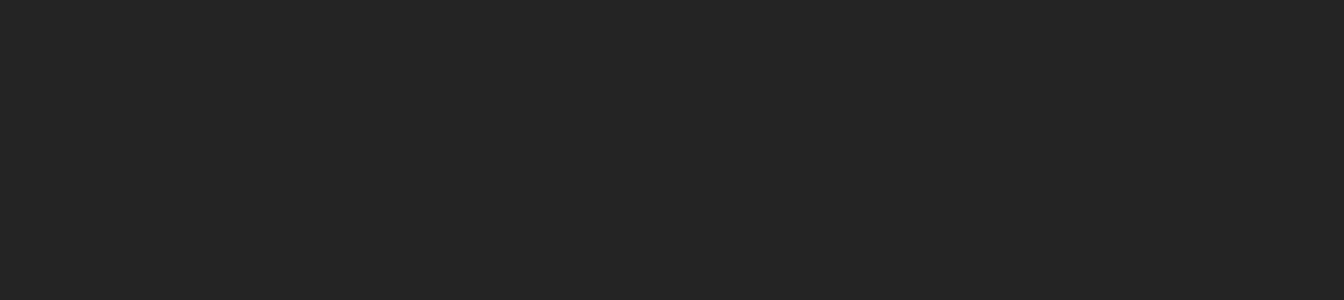
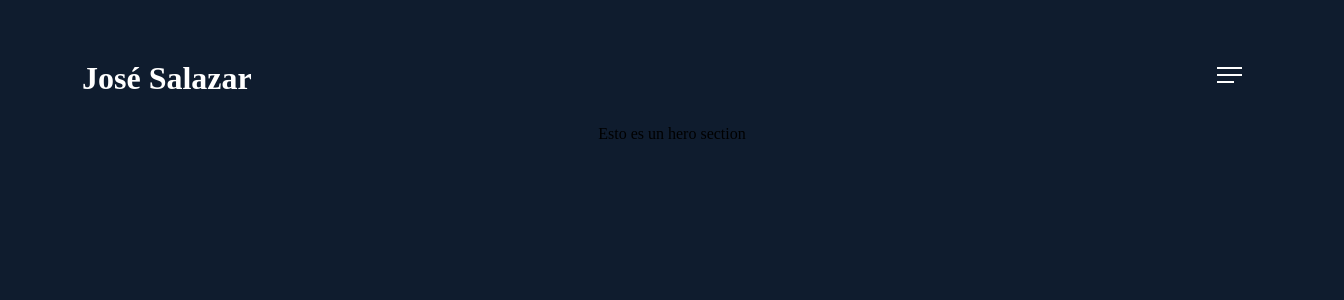
Before and after one commit to Sleusnarmed/jose-salazar_portfolio, a React (Vite) app: page / in a window 1280 px wide. Shown: the top 300 px of the page, 1344 px wide, since content can reach past the window. Built offline with nearby package versions, Linux system fonts and the light colour scheme.

Commit message:
header-burger_menu-init

```diff
--- a/src/App.jsx
+++ b/src/App.jsx
@@ -1,9 +1,13 @@
 import './App.css'
+import Header from './components/header/Header'
+import Hero from './components/hero/Hero'
 
 function App() {
 
   return (
     <>
+      <Header/>
+      <Hero/>
     </>
   )
 }
--- a/src/components/header/Header.jsx
+++ b/src/components/header/Header.jsx
@@ -1,11 +1,59 @@
-import './header.module.css'
+import { useState } from "react";
+import styles from "./header.module.css";
 
 const Header = () => {
+  const [hamburgerOpen, setHamburgerOpen] = useState(false);
+
+  const toggleHamburger = () => {
+    setHamburgerOpen(!hamburgerOpen);
+    console.log(hamburgerOpen);
+  };
+
   return (
-    <div>
-      Header
+    <div className={styles.headerContainer}>
+      <div className={styles.headerContainer_navbar}>
+        <h1 className={styles.headerContainer_name}>José Salazar</h1>
+        <button
+          className={`${styles.headerContainer_burgerMenu} ${
+            hamburgerOpen ? styles.open : ""
+          }`}
+          onClick={toggleHamburger}
+          aria-expanded={hamburgerOpen} // Para indicar el estado del menú (importante para accesibilidad)
+          aria-label="Toggle menu" // Descripción para lectores de pantalla
+        >
+          <div className={styles.burgerMenu_bar1}></div>
+          <div className={styles.burgerMenu_bar2}></div>
+          <div className={styles.burgerMenu_bar3}></div>
+          <div className={styles.burgerMenu_bar4}></div>
+        </button>
+      </div>
+
+      <div
+        className={`${styles.headerContainer_menu} ${
+          hamburgerOpen ? styles.open : ""
+        }`}
+      >
+        <div className={styles.headerContainer_menu__content}>
+          <ul className={styles.headerContainer_menu__list}>
+            <li className={styles.headerContainer_menu__listItem}>Home</li>
+            <li className={styles.headerContainer_menu__listItem}>Projects</li>
+            <li className={styles.headerContainer_menu__listItem}>About</li>
+            <li className={styles.headerContainer_menu__listItem}>Résumé</li>
+          </ul>
+        </div>
+        <div className={styles.headerContainer_menu__sideBar}>
+          <div className={styles.headerContainer_menu__email}>
+            <a href="https://developer.mozilla.org/es/docs/Web/CSS/position">
+              Send me an email
+            </a>
+          </div>
+          <div className={styles.headerContainer_menu__socials}>
+            Redes sociales:
+          </div>
+        </div>
+      </div>
     </div>
-  )
-}
+  );
+};
 
-export default Header
+export default Header;
--- a/src/components/header/header.module.css
+++ b/src/components/header/header.module.css
@@ -0,0 +1,107 @@
+.headerContainer{
+    width: 100vw;
+    color: white;
+    display: flex;
+    flex-direction: column;
+}
+
+.headerContainer_name{
+    margin: 15px 50px;
+    text-align: center;
+}
+
+.headerContainer_navbar{
+    display: flex;
+    justify-content: space-between;
+    align-items: center;
+}
+
+.headerContainer_burgerMenu{
+    margin: 15px 50px;
+    border: none;
+    padding: 15px;
+    background-color: transparent;
+    z-index: 2;
+}
+
+.headerContainer_burgerMenu:hover{
+    background-color: var(--bg-300);
+    border-radius: 100%;
+}
+
+.burgerMenu_bar1, .burgerMenu_bar2, .burgerMenu_bar3, .burgerMenu_bar4 {
+    width: 25px;
+    height: 2px;
+    background-color: var(--text-100);
+    margin: 5px;
+    transition: 0.4s;
+}
+
+.burgerMenu_bar4{
+    visibility: hidden;
+}
+
+.burgerMenu_bar3 {
+    width: 17px;
+}
+
+.headerContainer_burgerMenu.open .burgerMenu_bar1{
+    transform: translateX(40px);
+    background-color: transparent;
+}
+
+.headerContainer_burgerMenu.open .burgerMenu_bar2{
+    transform: translateY(1px) rotate(45deg);
+}
+
+.headerContainer_burgerMenu.open .burgerMenu_bar3{
+    transform: translateX(-40px);
+    width: 25px;
+    background-color: transparent;
+}
+
+.headerContainer_burgerMenu.open .burgerMenu_bar4{
+    transform: translateY(-12.5px) rotate(-45deg);
+    visibility: visible;
+}
+
+.headerContainer_menu {
+    position: fixed;
+    top: -100%; /* Oculto inicialmente */
+    left: 0;
+    width: 100vw;
+    height: 100vh;
+    background-color: var(--bg-200); /* Fondo oscuro semitransparente */
+    display: flex;
+    justify-content: space-around;
+    align-items: center;
+    transition: top 0.3s ease-in-out;
+    z-index: 1; /* Para asegurarte que se muestre sobre otros elementos */
+}
+
+.headerContainer_menu.open {
+    top: 0; /* Lo muestra en pantalla */
+}
+
+.headerContainer_menu__content{
+    font-size: 50px;
+    flex-grow: 3;
+}
+
+.headerContainer_menu__list{
+    list-style-type: none;
+    text-align: center;
+}
+
+.headerContainer_menu__listItem{
+    margin: 50px 0;
+}
+
+.headerContainer_menu__listItem:hover{
+    font-family: Arial, Helvetica, sans-serif;
+
+}
+
+.headerContainer_menu__sideBar{
+    flex-grow: 1;
+}
--- a/src/index.css
+++ b/src/index.css
@@ -1,8 +1,4 @@
 :root {
-  color-scheme: light dark;
-  color: rgba(255, 255, 255, 0.87);
-  background-color: #242424;
-
   font-synthesis: none;
   text-rendering: optimizeLegibility;
   -webkit-font-smoothing: antialiased;
@@ -24,4 +20,5 @@
   margin: 0;
   padding: 0;
   display: flex;
+  background-color: var(--bg-100);
 }
```
